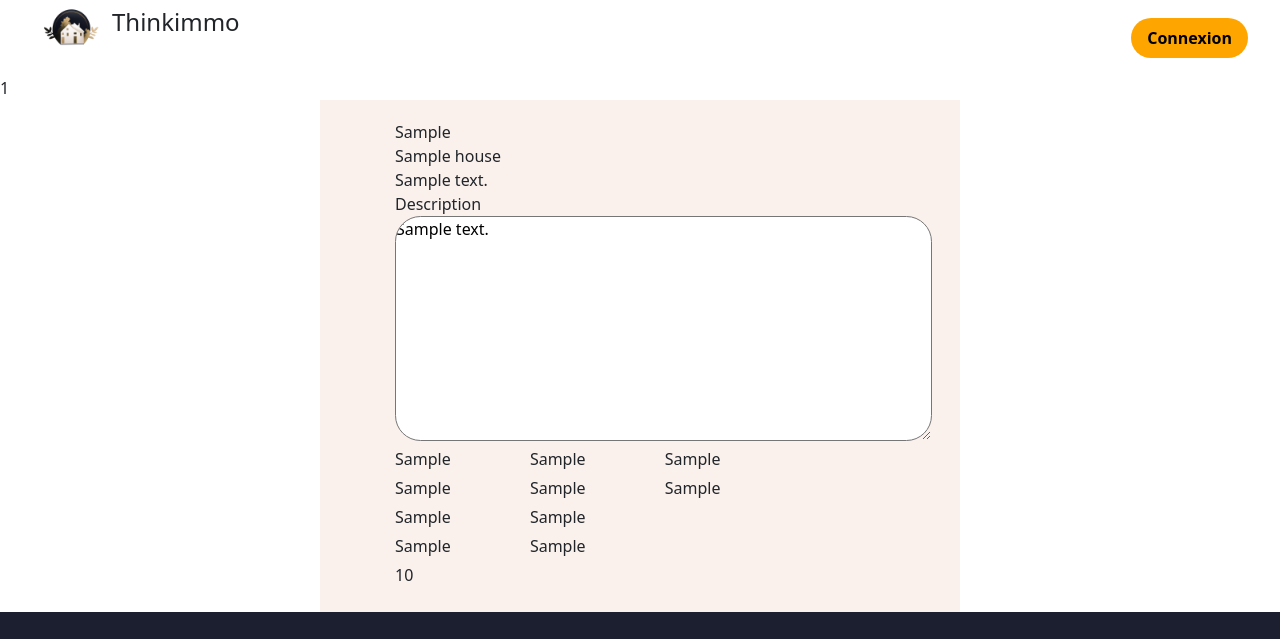
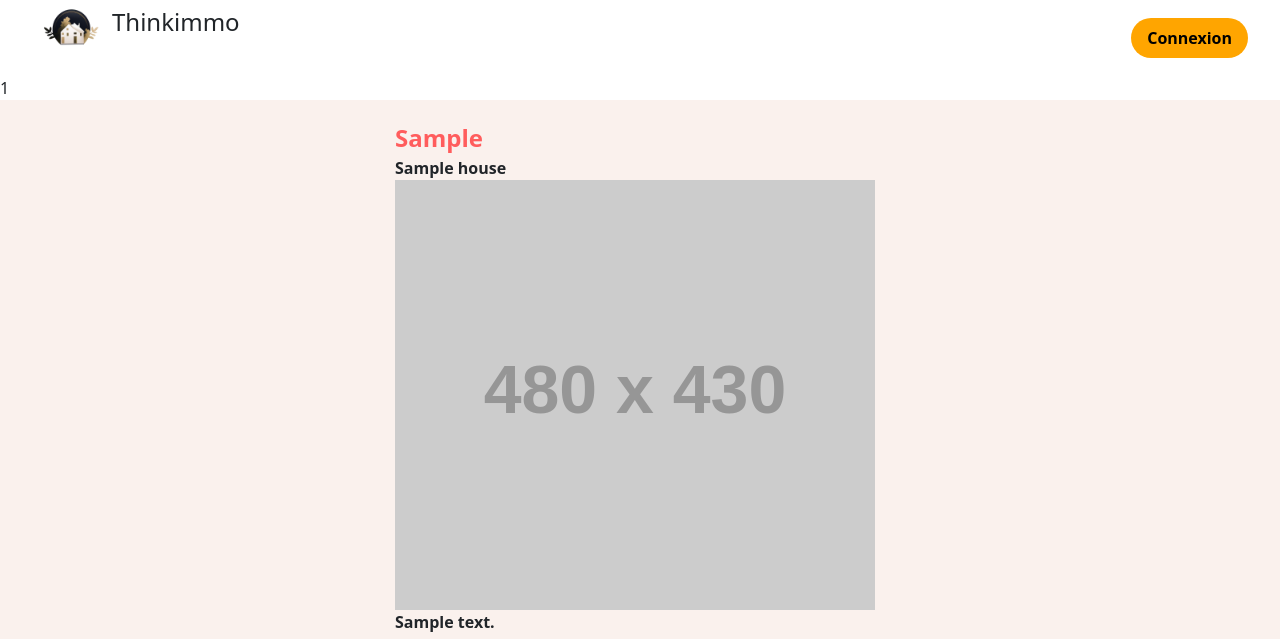
Before and after one commit to EvilCorpRobot/ThinkImmo, a PHP site: page /index.php?action=displayHouseClient&id_property=1 in a window 1280 px wide. Shown: the top 639 px of the page. Run offline with PHP 8.4, Linux system fonts and the light colour scheme; tables that the repository leaves empty or names only in its code hold one stand-in row (values such as "Sample post"); grey boxes labelled with a size stand in for pictures from a placeholder-image service; data that the repository does not hold is empty; some libraries are stand-ins or nearby versions.

Commit message:
add style display house and flat

```diff
--- a/env.php
+++ b/env.php
@@ -1,5 +1,5 @@
 <?php
 function getBdd() {
     return new PDO('mysql:host=localhost;dbname=thinkimmo;charset=utf8',
-        'root', 'Mt326', array(PDO::ATTR_ERRMODE => PDO::ERRMODE_EXCEPTION));
+        'root', 'root', array(PDO::ATTR_ERRMODE => PDO::ERRMODE_EXCEPTION));
 }
--- a/views/styles/descriptionhouse.css
+++ b/views/styles/descriptionhouse.css
@@ -1,38 +1,132 @@
+.house_create_container {
+  background-color: #faf1ed;
+}
 
 .form_house_create {
-    background-color: #faf1ed;
     padding-left: 40px;
     margin:auto;
     width: 50%;
     padding-top: 20px;
     padding-bottom : 20px;
   }
-
-  .form_house_create input, textarea {
+  .house_area {
+    margin-left:35px;
+  }
+  .form_house_create .contract {
+    color: #ff5d5d;
+    font-size: 1.5rem;
+    font-weight: 600;
+  }
+  .form_house_create .title {
+    font-size: 1rem;
+    font-weight: 600;
+  }
+  .form_house_create .description {
+    color:#ff5d5d;
+    font-weight: 600;
+  }
+  .form_house_create span, textarea {
     border-radius : 25.5px;
+  }
+  .form_house_create label {
+    font-weight: 600;
   }
   .form_house_create textarea {
     width: 95%;
     height: 225px;
+    border: none;
+    background-color: #faf1ed;
+    padding: 20px;
   }
-  .house_area {
-    margin-left:35px;
+  .house_area_1, .house_area_2, .house_area_3, .house_area_4, .house_area_5 {
+    display: grid;
+    grid-template-columns: repeat(3, 1fr);
+    grid-column-gap: 20px;
+    grid-row-gap: 10px;
+    margin-bottom: 40px;
+}
+
+.house_area_1 > div,
+.house_area_2 > div,
+.house_area_3 > div,
+.house_area_4 > div,
+.house_area_5 > div {
+    display: grid;
+    grid-template-rows: 1fr 1fr;
+    align-items: center;
+    justify-content: center;
+    text-align: center;
+}
+
+.house_area_1 label,
+.house_area_2 label,
+.house_area_3 label,
+.house_area_4 label,
+.house_area_5 label {
+    grid-row: 1 / 2;
+    margin-bottom: 5px;
+}
+
+.house_area_1 span,
+.house_area_2 span,
+.house_area_3 span,
+.house_area_4 span,
+.house_area_5 span {
+    grid-row: 2 / 3;
+}
+
+  /* .house_area_1 div {
+    display: inline-block;
+    padding-left: 135px;
   }
-  .house_area_1 div {
+  .house_area_2 div {
     display: inline-block;
-    vertical-align: top;
-    margin-right: 40px;
-    padding-left: 35px;
+    padding-left: 135px;
   }
-
-  .house_area_1 label {
+  .house_area_3 div {
+    display: inline-block;
+    padding-left: 135px;
+  }
+  .house_area_4 div {
+    display: inline-block;
+    padding-left: 135px;
+  }
+  .house_area_5 div {
+    display: inline-block;
+    padding-left: 135px;
+  }
+  .house_area_6 div {
+    display: inline-block;
+    padding-left: 135px;
+  }
+   */
+  /* .house_area_1 label {
+    text-align: center;
     display: block;
     margin-bottom: 5px;
   }
+  .house_area_2 label {
+    display: block;
+    margin-bottom: 5px;
+  }
+  .house_area_3 label {
+    display: block;
+    margin-bottom: 5px;
+  }
+  .house_area_4 label {
+    display: block;
+    margin-bottom: 5px;
+  }
+  .house_area_5 label {
+    display: block;
+    margin-bottom: 5px;
+  }
+  .house_area_6 label {
+    display: block;
+    margin-bottom: 5px;
+  } */
 
-
-  .create_house_btn {
-    padding: 0 20px;
-    margin-top:30px;
-    margin-left:187px;
+  #price {
+    font-size: 2rem;
+    font-weight: 800;
   }
--- a/views/viewHouseClient.php
+++ b/views/viewHouseClient.php
@@ -1,14 +1,14 @@
 <?php
 
-    $idProperty = $_GET['id_property'];
+$idProperty = $_GET['id_property'];
 
-    echo $idProperty;
+echo $idProperty;
 
 ?>
 
 <?php
 
-    $this->titre = "House";
+$this->titre = "House";
 
 ?>
 
@@ -19,87 +19,87 @@
     <div class="form_house_create">
         <form action="" method="post">
             <div class="house_area">
-                <label for="contract"><?= $houseAllInfo[0]['contract'] ?></label><br>
+                <label for="contract" class="contract"><?= $houseAllInfo[0]['contract'] ?></label><br>
 
-                <label for="title"><?= $houseAllInfo[0]['title'] ?></label><br>
+                <label for="title" class="title"><?= $houseAllInfo[0]['title'] ?></label><br>
 
-                <!-- <div>
+                <div>
                     <img src="https://placehold.it/480x430" alt="Image 1">
-                    <img src="https://placehold.it/480x430" alt="Image 1">
-                    <img src="https://placehold.it/480x430" alt="Image 1">
-                </div>-->
+                    <!-- <img src="https://placehold.it/480x430" alt="Image 1">
+                    <img src="https://placehold.it/480x430" alt="Image 1">-->
+                </div>
 
                 <label for="address"><?= $houseAllInfo[0]['address'] ?></label><br>
                 <span class="info"></span>
+                <div>
 
-                <label for="description">Description</label><br>
+                    <span class="info" id="price"><?= $houseAllInfo[0]['price'] ?> €</span>
+                </div>
+                <label for="description" class="description">Description</label><br>
                 <textarea name="description"><?= $houseAllInfo[0]['description'] ?></textarea><br>
             </div>
             <!-- --- -->
             <div class="house_area_1">
                 <div>
-                    <label for="area"><?= $houseAllInfo[0]['area'] ?></label>
-                    <span class="info"></span>
+                    <label for="area">Superficie</label>
+                    <span class="info"><?= $houseAllInfo[0]['area'] ?></span>
                 </div>
                 <div>
-                    <label for="charge"><?= $houseAllInfo[0]['charge'] ?></label>
-                    <span class="info"></span>
+                    <label for="charge">Charge</label>
+                    <span class="info"><?= $houseAllInfo[0]['charge'] ?></span>
                 </div>
                 <div>
-                    <label for="rooms"><?= $houseAllInfo[0]['rooms'] ?></label>
-                    <span class="info"></span>
+                    <label for="rooms">Nombre de chambres</label>
+                    <span class="info"><?= $houseAllInfo[0]['rooms'] ?></span>
                 </div>
             </div>
             <!-- --- -->
-            <div class="house_area_1">
+            <div class="house_area_2">
                 <div>
-                    <label for="epd"><?= $houseAllInfo[0]['epd'] ?></label>
-                    <span class="info"></span>
+                    <label for="epd">Classe énergétique</label>
+                    <span class="info"><?= $houseAllInfo[0]['epd'] ?></span>
                 </div>
                 <div>
 
-                    <label for="kitchen"><?= $houseAllInfo[0]['kitchen'] ?></label>
-                    <span class="info"></span>
+                    <label for="kitchen">Cuisine</label>
+                    <span class="info"><?= $houseAllInfo[0]['kitchen'] ?></span>
                 </div>
                 <div>
 
-                    <label for="parking"><?= $houseAllInfo[0]['parking'] ?></label>
-                    <span class="info"></span>
+                    <label for="parking">Parking</label>
+                    <span class="info"><?= $houseAllInfo[0]['parking'] ?></span>
                 </div>
             </div>
             <!-- --- -->
-            <div class="house_area_1">
+            <div class="house_area_3">
                 <div>
-                    <label for="exterior"><?= $houseAllInfo[0]['exterior'] ?></label>
-                    <span class="info"></span>
+                    <label for="exterior">Extérieur</label>
+                    <span class="info"><?= $houseAllInfo[0]['exterior'] ?></span>
                 </div>
                 <div>
-                    <label for="pool"><?= $houseAllInfo[0]['pool'] ?></label>
-                    <span class="info"></span>
+                    <label for="pool">Piscine</label>
+                    <span class="info"><?= $houseAllInfo[0]['pool'] ?></span>
                 </div>
                 <div>
-                    <label for="landArea"><?= $houseAllInfo[0]['landArea'] ?></label>
-                    <span class="info"></span>
+                    <label for="landArea">Surface du terrain</label>
+                    <span class="info"><?= $houseAllInfo[0]['landArea'] ?></span>
                 </div>
             </div>
             <!-- --- -->
-            <div class="house_area_1">
+            <div class="house_area_4">
                 <div>
-                    <label for="floor"><?= $houseAllInfo[0]['floor'] ?></label>
-                    <span class="info"></span>
+                    <label for="floor">Nombre de niveau</label>
+                    <span class="info"><?= $houseAllInfo[0]['floor'] ?></span>
                 </div>
                 <div>
-                    <label for="outbuilding"><?= $houseAllInfo[0]['outbuilding'] ?></label>
-                    <span class="info"></span>
+                    <label for="outbuilding">Dépendance</label>
+                    <span class="info"><?= $houseAllInfo[0]['outbuilding'] ?></span>
                 </div>
             </div>
             <!-- --- -->
-            <div class="house_area_1">
+            <div class="house_area_5">
 
-                <div>
-                    <label for="price"><?= $houseAllInfo[0]['price'] ?></label>
-                    <span class="info"></span>
-                </div>
+
 
             </div>
         </form>
```
Also changed, not shown: views/styles/descriptionflat.css (+111 -17 lines), views/viewFlatClient.php (+7 -7 lines).
